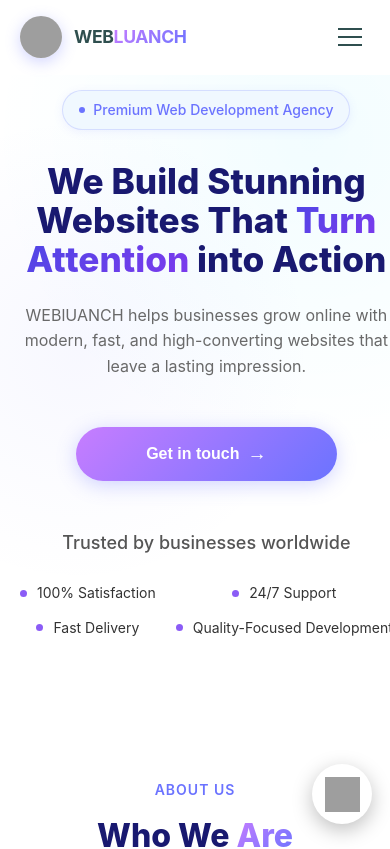
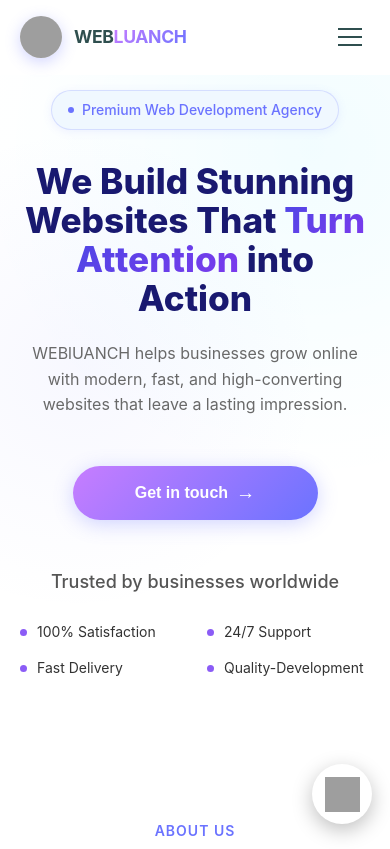
Before and after one commit to shehanaa56-beep/WebLuanch, a React (Create React App) app: page / in a window 390 px wide. Shown: the top 849 px of the page. Built offline with nearby package versions, Linux system fonts and the light colour scheme; grey boxes are pictures that could not be loaded.

Commit message:
Fix hero trust section: 2 items per row on mobile

```diff
--- a/src/components/Hero.css
+++ b/src/components/Hero.css
@@ -110,7 +110,7 @@
   font-size: 1.2rem;
 }
 
-/* TRUST SECTION – CLEAN & PERFECT */
+/* TRUST SECTION – PERFECT ALIGNMENT */
 .trust-indicators {
   margin-top: 40px;
   text-align: center;
@@ -125,15 +125,17 @@
 
 .trust-features {
   display: grid;
-  grid-template-columns: repeat(2, max-content);
-  justify-content: center;
-  column-gap: 80px;
+  grid-template-columns: repeat(2, 1fr);
+  max-width: 360px;
+  margin: 0 auto;
+  column-gap: 60px;
   row-gap: 16px;
 }
 
 .feature {
   display: flex;
   align-items: center;
+  justify-content: flex-start;
   font-size: 16px;
   color: #333;
   white-space: nowrap;
@@ -171,18 +173,17 @@
 
 @media (max-width: 600px) {
   .trust-features {
-    grid-template-columns: repeat(2, 1fr);
     column-gap: 40px;
-    row-gap: 12px;
+    row-gap: 14px;
   }
 
   .feature {
-    justify-content: center;
     font-size: 14px;
   }
 }
+
 @media (max-width: 400px) {
   .trust-features {
-    column-gap: 20px;
+    column-gap: 24px;
   }
 }
--- a/src/components/Hero.js
+++ b/src/components/Hero.js
@@ -42,7 +42,7 @@ const Hero = () => {
             </div>
             <div className="feature">
   <span className="feature-dot"></span>
-  Quality-Focused Development
+  Quality-Development
 </div>
           </div>
         </div>
```
